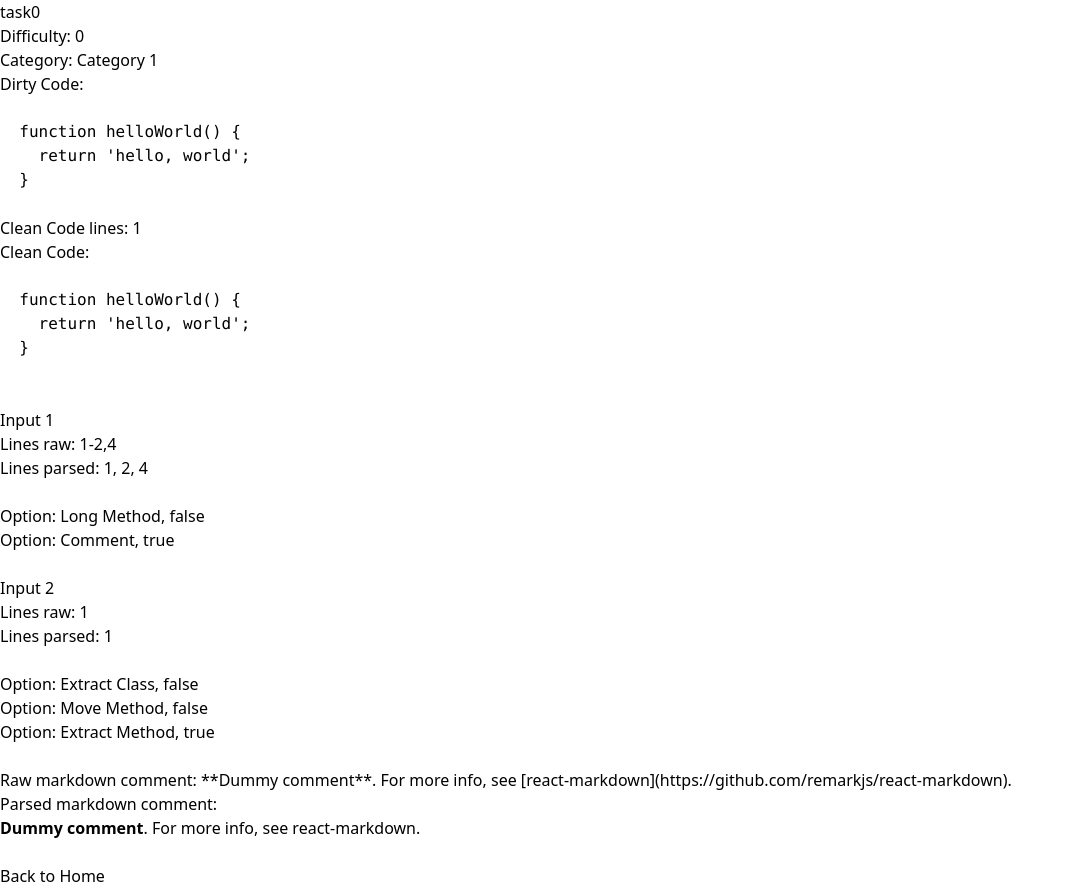
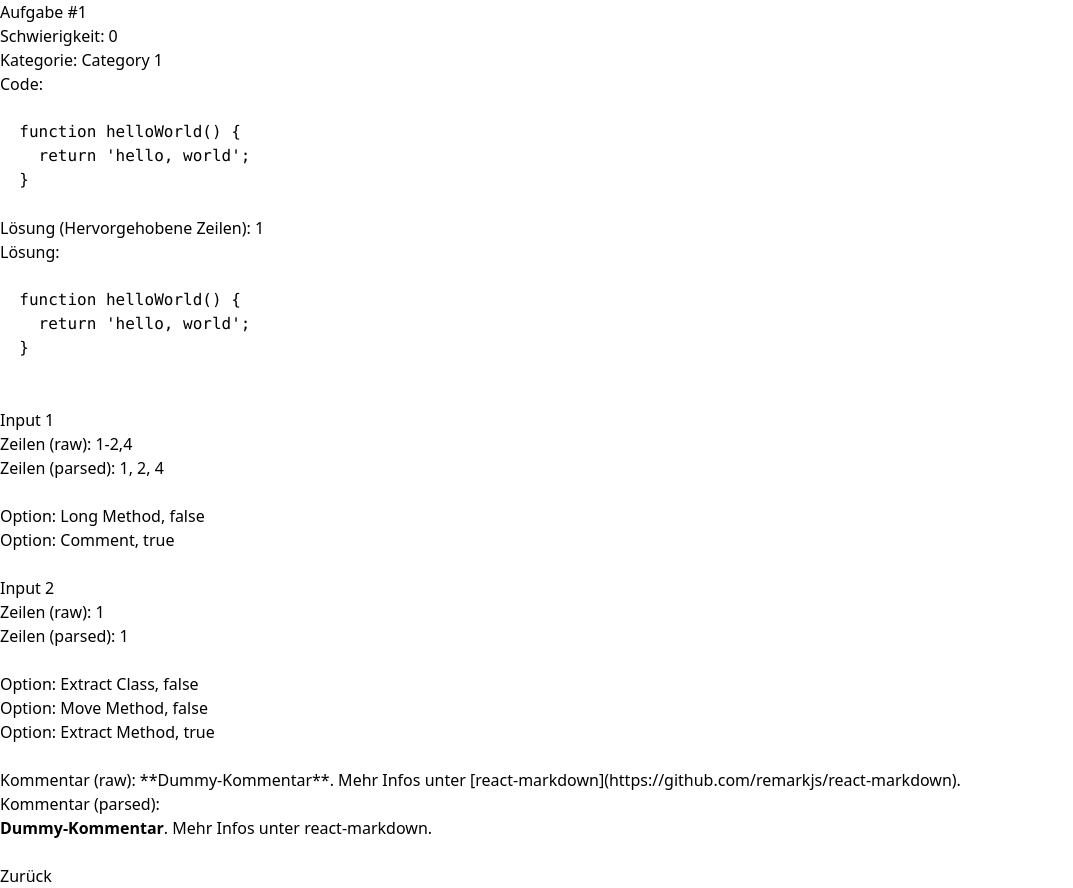
Before and after one commit to tonirah/soc-asklepios, a Next.js app: page /tasks/0 in a window 1280 px wide. Shown: the whole page, without its empty margins (0-1073 px from the left). Built offline with nearby package versions, Linux system fonts and the light colour scheme.

Commit message:
feat: translate content to german

```diff
--- a/src/pages/tasks/[id].tsx
+++ b/src/pages/tasks/[id].tsx
@@ -37,17 +37,18 @@ export default function Task({ taskData }: { taskData: ITask }) {
         <title>{taskData.title}</title>
       </Head>
       <h1 className="underline decoration-double">{taskData.title}</h1>
-      Difficulty: {taskData.difficulty}
+      Schwierigkeit: {taskData.difficulty}
       <br />
-      Category: {taskData.category}
+      Kategorie: {taskData.category}
       <br />
-      Dirty Code:
+      Code:
       <pre>
         <code>{taskData.dirtyCode}</code>
       </pre>
-      Clean Code lines: {rangeParser(taskData.cleanCodeHighlightedLines)}
+      Lösung (Hervorgehobene Zeilen):{` `}
+      {rangeParser(taskData.cleanCodeHighlightedLines)}
       <br />
-      Clean Code:
+      Lösung:
       <pre>
         <code>{taskData.cleanCode}</code>
       </pre>
@@ -55,8 +56,8 @@ export default function Task({ taskData }: { taskData: ITask }) {
       {taskData.inputs.map((input, index) => (
         <>
           <h2>Input {index + 1}</h2>
-          <p>Lines raw: {input.lines}</p>
-          <p>Lines parsed: {rangeParser(input.lines).join(`, `)}</p>
+          <p>Zeilen (raw): {input.lines}</p>
+          <p>Zeilen (parsed): {rangeParser(input.lines).join(`, `)}</p>
           <br />
           {input.options.map((option, index) => (
             <p key={`option-` + index}>
@@ -66,14 +67,14 @@ export default function Task({ taskData }: { taskData: ITask }) {
           <br />
         </>
       ))}
-      Raw markdown comment: {taskData.comment}
+      Kommentar (raw): {taskData.comment}
       <br />
-      Parsed markdown comment:
+      Kommentar (parsed):
       <br />
       <ReactMarkdown linkTarget="_blank">{taskData.comment}</ReactMarkdown>
       <br />
       <Link href={`/`}>
-        <a>Back to Home</a>
+        <a>Zurück</a>
       </Link>
     </>
   );
--- a/src/tasks/task0.ts
+++ b/src/tasks/task0.ts
@@ -7,7 +7,7 @@ import {
 } from '@/tasks/common';
 
 export const task0: ITask = {
-  title: `task0`,
+  title: `Aufgabe #1`,
   difficulty: Difficulty.Simple,
   category: Category.Category1,
 
@@ -24,7 +24,7 @@ export const task0: ITask = {
   `,
   cleanCodeHighlightedLines: `1`,
 
-  comment: `**Dummy comment**. For more info, see [react-markdown](https://github.com/remarkjs/react-markdown).`,
+  comment: `**Dummy-Kommentar**. Mehr Infos unter [react-markdown](https://github.com/remarkjs/react-markdown).`,
 
   inputs: [
     {
--- a/src/tasks/task1.ts
+++ b/src/tasks/task1.ts
@@ -1,7 +1,7 @@
 import { Category, Difficulty, ITask, Refactoring } from '@/tasks/common';
 
 export const task1: ITask = {
-  title: `task1`,
+  title: `Aufgabe #2`,
   difficulty: Difficulty.Simple,
   category: Category.Category1,
 
@@ -10,7 +10,7 @@ export const task1: ITask = {
   cleanCode: `function helloWorld() { return 'hello, world'; }`,
   cleanCodeHighlightedLines: `1`,
 
-  comment: `**Dummy comment**. For more info, see [react-markdown](https://github.com/remarkjs/react-markdown).`,
+  comment: `**Dummy-Kommentar**. Mehr Infos unter [react-markdown](https://github.com/remarkjs/react-markdown).`,
 
   inputs: [
     {
```
